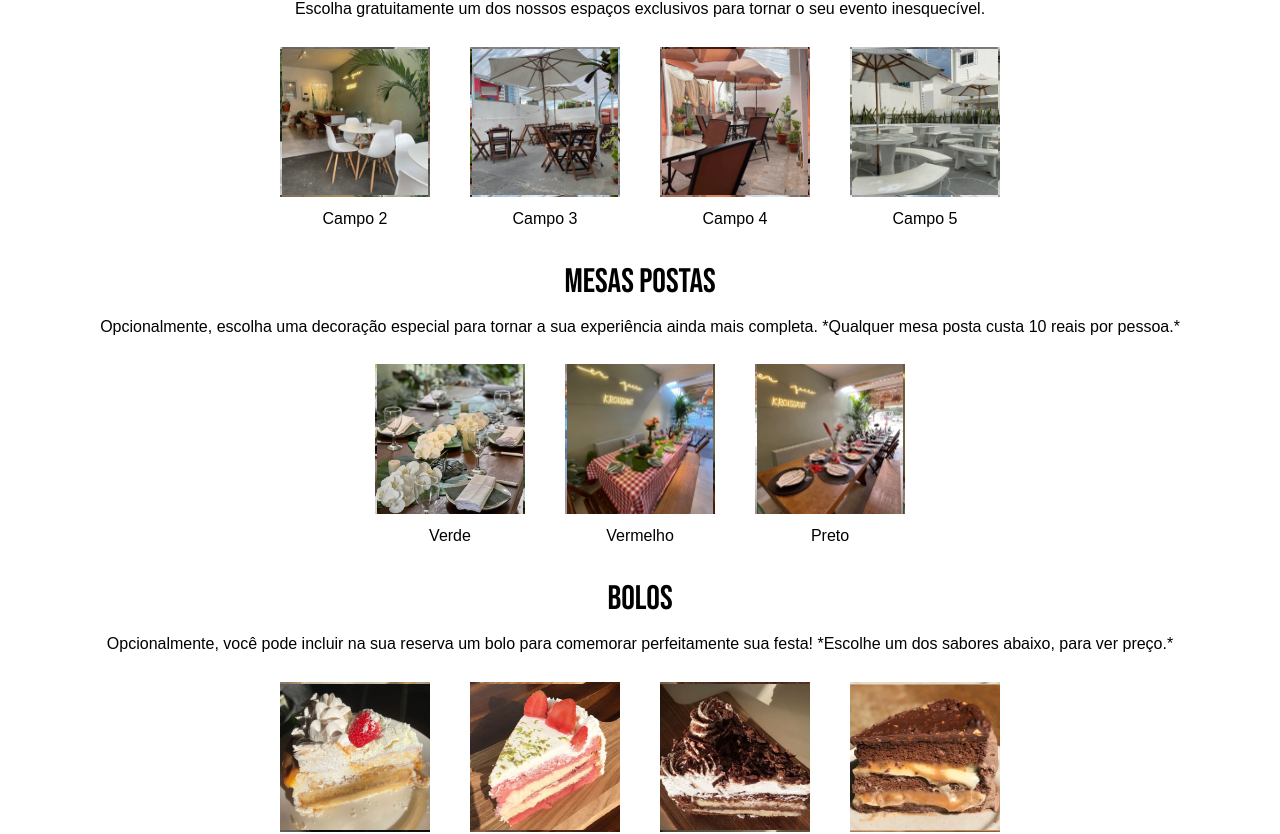
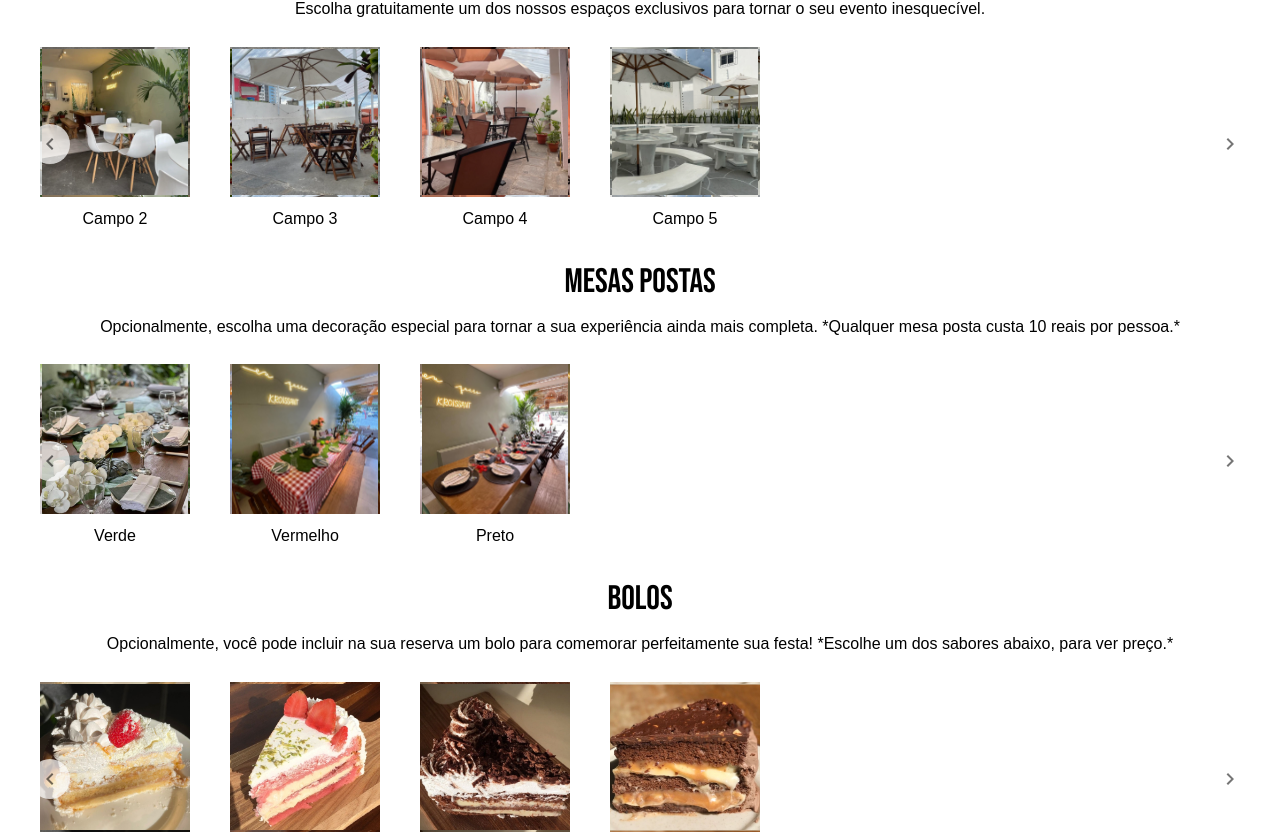
Before and after one commit to juliohsu/kroissant-frontend, a React (Create React App) app: page /reserva in a window 1280 px wide. Shown: the part 311-1145 px from the top of the page. Built offline with nearby package versions, Linux system fonts and the light colour scheme; a web font is replaced by a local one.

Commit message:
update the enviar reserva message and adding reserva icon

```diff
--- a/src/pages/Reserva/Reserva.tsx
+++ b/src/pages/Reserva/Reserva.tsx
@@ -165,7 +165,7 @@ const Reserva: React.FC = () => {
       </Typography>
       <ScrollableContainer
         id="spaces-container"
-        scrollable={spaces.length > 4}
+        scrollable={spaces.length > 2}
         onScroll={() => {}}
       >
         {spaces.map((space) => (
@@ -191,7 +191,7 @@ const Reserva: React.FC = () => {
       </Typography>
       <ScrollableContainer
         id="decors-container"
-        scrollable={decors.length > 4}
+        scrollable={decors.length > 2}
         onScroll={() => {}}
       >
         {decors.map((decor) => (
@@ -217,7 +217,7 @@ const Reserva: React.FC = () => {
       </Typography>
       <ScrollableContainer
         id="cakes-container"
-        scrollable={cakes.length > 4}
+        scrollable={cakes.length > 2}
         onScroll={() => {}}
       >
         {cakes.map((cake) => (
@@ -319,8 +319,7 @@ const Reserva: React.FC = () => {
         </Button>
         <Typography variant="body1" gutterBottom>
           *Depois de clicar em 'ENVIAR RESERVA', você será redirecionado ao
-          WhatsApp para finalizar. Envie a mensagem automática ao gestor
-          indicado.*
+          WhatsApp do nosso gestor de reservas. Envie a mensagem automática ao gestor.*
         </Typography>
       </Box>
     </CenteredBox>
--- a/src/pages/Reserva/ScrollableContainer.tsx
+++ b/src/pages/Reserva/ScrollableContainer.tsx
@@ -1,4 +1,3 @@
-// ScrollableContainer.tsx
 import React, { useEffect } from "react";
 import { Box, IconButton } from "@mui/material";
 import { styled } from "@mui/material/styles";
@@ -20,8 +19,8 @@ const HorizontalScrollContainer = styled(Box)({
 
 const ScrollIconsContainer = styled(Box)({
   position: "absolute",
-  top: 0,
-  bottom: 0,
+  top: "50%",
+  transform: "translateY(-50%)",
   display: "flex",
   alignItems: "center",
   zIndex: 1,
@@ -35,7 +34,7 @@ const ScrollIcon = styled(IconButton)({
   },
   zIndex: 1,
   pointerEvents: "all",
-  marginRight: "10px",
+  margin: "0 10px",
 });
 
 interface ScrollableContainerProps {
@@ -61,30 +60,36 @@ const ScrollableContainer: React.FC<ScrollableContainerProps> = ({
     }
   }, [id, onScroll]);
 
+  const scrollLeft = () => {
+    const container = document.getElementById(id);
+    if (container) container.scrollLeft -= 100;
+  };
+
+  const scrollRight = () => {
+    const container = document.getElementById(id);
+    if (container) container.scrollLeft += 100;
+  };
+
   return (
-    <HorizontalScrollContainer id={id}>
-      {children}
+    <Box position="relative" width="100%">
+      <HorizontalScrollContainer id={id}>
+        {children}
+      </HorizontalScrollContainer>
       {scrollable && (
-        <ScrollIconsContainer sx={{ right: 0 }}>
-          <ScrollIcon
-            onClick={() => {
-              const container = document.getElementById(id);
-              if (container) container.scrollLeft += 100;
-            }}
-          >
-            <KeyboardArrowRightIcon />
-          </ScrollIcon>
-          <ScrollIcon
-            onClick={() => {
-              const container = document.getElementById(id);
-              if (container) container.scrollLeft -= 100;
-            }}
-          >
-            <KeyboardArrowLeftIcon />
-          </ScrollIcon>
-        </ScrollIconsContainer>
+        <>
+          <ScrollIconsContainer sx={{ left: 0 }}>
+            <ScrollIcon onClick={scrollLeft}>
+              <KeyboardArrowLeftIcon />
+            </ScrollIcon>
+          </ScrollIconsContainer>
+          <ScrollIconsContainer sx={{ right: 0 }}>
+            <ScrollIcon onClick={scrollRight}>
+              <KeyboardArrowRightIcon />
+            </ScrollIcon>
+          </ScrollIconsContainer>
+        </>
       )}
-    </HorizontalScrollContainer>
+    </Box>
   );
 };
 
```
Also changed, not shown: src/pages/Reserva/Space.tsx (line endings or trailing spaces).
